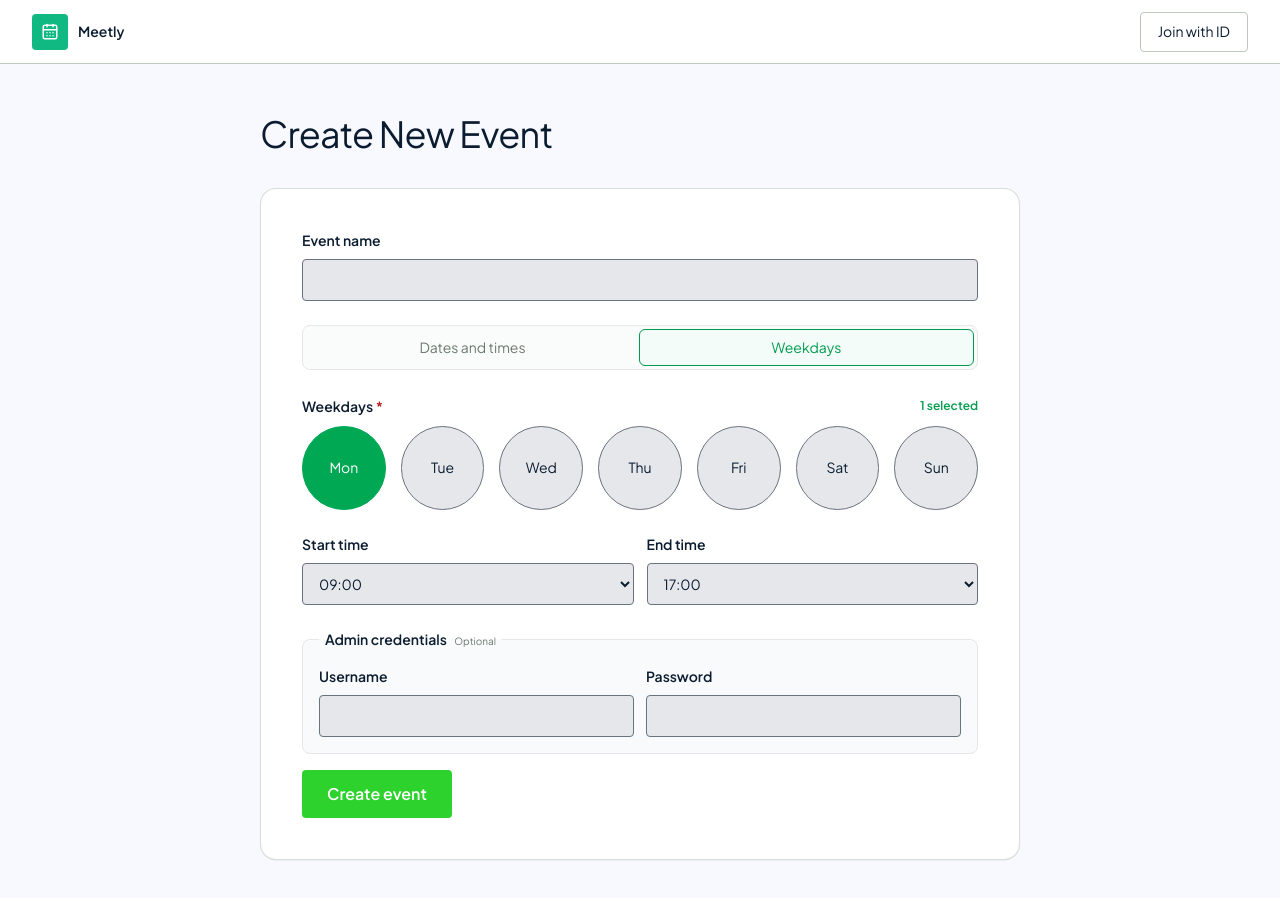
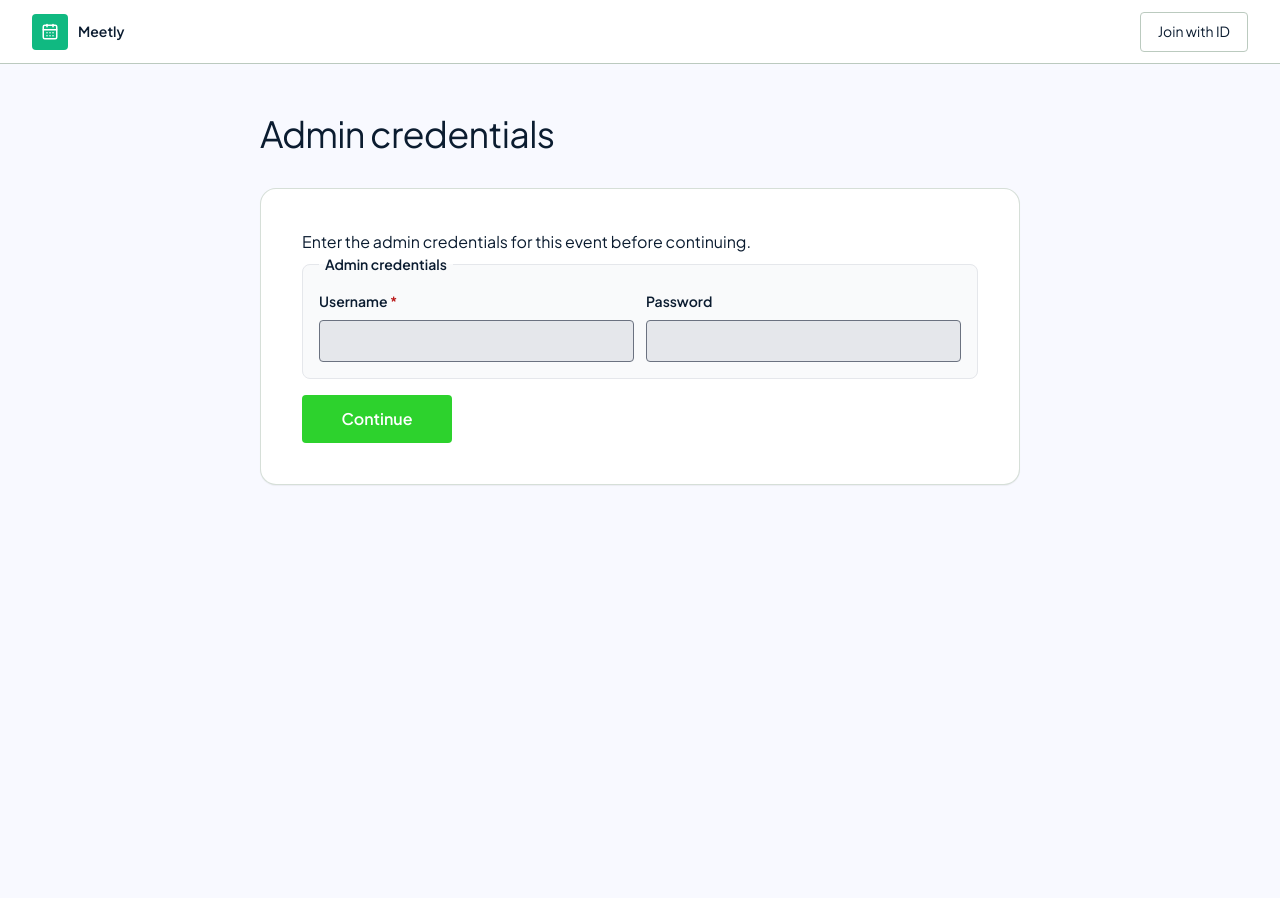
Before and after one commit to HKBDU/Meetly, a React (Vite) app in the folder frontend/: page / in a window 1280 px wide. Shown: the top 898 px of the page. After the commit the page ends 800 px from the top, so only its background shows below. Built offline with nearby package versions, Linux system fonts and the light colour scheme.

Commit message:
Fix: seperate credential from create form

```diff
--- a/frontend/src/features/events/components/AdminCredentialsFields.tsx
+++ b/frontend/src/features/events/components/AdminCredentialsFields.tsx
@@ -1,11 +1,12 @@
-type AdminCredentialsFieldsProps = { username: string; password: string; onUsernameChange: (value: string) => void; onPasswordChange: (value: string) => void }
+type AdminCredentialsFieldsProps = { username: string; password: string; onUsernameChange: (value: string) => void; onPasswordChange: (value: string) => void; usernameRequired?: boolean; passwordRequired?: boolean; error?: string }
 
-export function AdminCredentialsFields({ username, password, onUsernameChange, onPasswordChange }: AdminCredentialsFieldsProps) {
+export function AdminCredentialsFields({ username, password, onUsernameChange, onPasswordChange, usernameRequired = false, passwordRequired = false, error }: AdminCredentialsFieldsProps) {
   return <fieldset className="admin-fields">
-    <legend>Admin credentials <span>Optional</span></legend>
+    <legend>Admin credentials {!usernameRequired && !passwordRequired && <span>Optional</span>}</legend>
     <div className="admin-fields__grid">
-      <div className="form-field"><label htmlFor="admin-username">Username</label><input id="admin-username" onChange={(event) => onUsernameChange(event.target.value)} value={username} /></div>
-      <div className="form-field"><label htmlFor="admin-password">Password</label><input id="admin-password" onChange={(event) => onPasswordChange(event.target.value)} type="password" value={password} /></div>
+      <div className="form-field"><label htmlFor="admin-username">Username {usernameRequired && <span className="required-mark">*</span>}</label><input aria-invalid={Boolean(error)} id="admin-username" onChange={(event) => onUsernameChange(event.target.value)} required={usernameRequired} value={username} /></div>
+      <div className="form-field"><label htmlFor="admin-password">Password {passwordRequired && <span className="required-mark">*</span>}</label><input aria-invalid={Boolean(error)} id="admin-password" onChange={(event) => onPasswordChange(event.target.value)} required={passwordRequired} type="password" value={password} /></div>
     </div>
+    {error && <span className="field-error">{error}</span>}
   </fieldset>
 }
--- a/frontend/src/features/events/components/EventForm.tsx
+++ b/frontend/src/features/events/components/EventForm.tsx
@@ -1,6 +1,5 @@
 import { useState, type FormEvent } from 'react'
 import { EventFormActions } from './EventFormActions'
-import { AdminCredentialsFields } from './AdminCredentialsFields'
 import { AvailabilitySelector } from './AvailabilitySelector'
 import { EventTitleField } from './EventTitleField'
 import { EventTypeSelect } from './EventTypeSelect'
@@ -8,7 +7,7 @@ import { TimeRangeFields } from './TimeRangeFields'
 import type { EventFormValues, FieldErrors } from '../types'
 import { validateEventForm } from '../schema'
 
-type EventFormProps = { compact?: boolean; onCancel?: () => void; onSubmit?: (values: EventFormValues) => void }
+type EventFormProps = { compact?: boolean; onCancel?: () => void; onSubmit?: (values: EventFormValues) => void | Promise<void>; adminUsername: string; adminPassword: string; submitting?: boolean; error?: string }
 
 const INITIAL_VALUES: EventFormValues = {
   title: '',
@@ -17,12 +16,10 @@ const INITIAL_VALUES: EventFormValues = {
   availableDates: ['Mon'],
   dailyStartTime: '09:00',
   dailyEndTime: '17:00',
-  adminUsername: '',
-  adminPassword: '',
 }
 
-export function EventForm({ compact = false, onCancel, onSubmit }: EventFormProps) {
-  const [values, setValues] = useState<EventFormValues>(INITIAL_VALUES)
+export function EventForm({ compact = false, onCancel, onSubmit, adminUsername, adminPassword, submitting = false, error }: EventFormProps) {
+  const [values, setValues] = useState<EventFormValues>({ ...INITIAL_VALUES, adminUsername, adminPassword })
   const [errors, setErrors] = useState<FieldErrors>({})
 
   function update<K extends keyof EventFormValues>(field: K, value: EventFormValues[K]) {
@@ -37,12 +34,12 @@ export function EventForm({ compact = false, onCancel, onSubmit }: EventFormProp
     setValues((current) => ({ ...current, eventType, availableDates: [] }))
     setErrors((current) => ({ ...current, eventType: undefined, availableDates: undefined }))
   }
-  function submit(event: FormEvent<HTMLFormElement>) {
+  async function submit(event: FormEvent<HTMLFormElement>) {
     event.preventDefault()
     const nextErrors = validateEventForm(values)
     setErrors(nextErrors)
     if (Object.keys(nextErrors).length === 0) {
-      onSubmit?.(values)
+      await onSubmit?.(values)
     }
   }
 
@@ -53,8 +50,8 @@ export function EventForm({ compact = false, onCancel, onSubmit }: EventFormProp
       <EventTypeSelect onChange={changeEventType} value={values.eventType} />
       <AvailabilitySelector error={errors.availableDates} eventType={values.eventType} onChange={(value) => update('availableDates', value)} value={values.availableDates} />
       <TimeRangeFields end={values.dailyEndTime} error={errors.dailyEndTime} onEndChange={(value) => update('dailyEndTime', value)} onStartChange={(value) => update('dailyStartTime', value)} start={values.dailyStartTime} />
-      <AdminCredentialsFields onPasswordChange={(value) => update('adminPassword', value)} onUsernameChange={(value) => update('adminUsername', value)} password={values.adminPassword ?? ''} username={values.adminUsername ?? ''} />
     </section>
-    <EventFormActions onCancel={onCancel ?? (() => undefined)} />
+    {error && <div className="form-submit-error" role="alert">{error}</div>}
+    <EventFormActions onCancel={onCancel ?? (() => undefined)} submitting={submitting} />
   </form>
 }
--- a/frontend/src/features/events/components/EventFormActions.tsx
+++ b/frontend/src/features/events/components/EventFormActions.tsx
@@ -3,6 +3,6 @@ type EventFormActionsProps = { onCancel: () => void; submitting?: boolean }
 export function EventFormActions({ onCancel, submitting = false }: EventFormActionsProps) {
   return <footer className="event-form__footer">
     <button className="button button--secondary" onClick={onCancel} type="button">Cancel</button>
-    <button className="button button--primary" type="submit">{submitting ? 'Creating...' : 'Create event'}</button>
+    <button className="button button--primary" disabled={submitting} type="submit">{submitting ? 'Creating...' : 'Create Event'}</button>
   </footer>
 }
--- a/frontend/src/features/events/components/NewEventScreen.tsx
+++ b/frontend/src/features/events/components/NewEventScreen.tsx
@@ -1,12 +1,73 @@
-import { useState } from 'react'
+import { useState, type FormEvent } from 'react'
 import { CalendarDays, X } from 'lucide-react'
+import { AdminCredentialsFields } from './AdminCredentialsFields'
 import { EventForm } from './EventForm'
+import { createEvent } from '../services'
+import type { CreateEventResponse } from '../types'
+
+type EventStep = 'credentials' | 'event'
 
 export function NewEventScreen() {
   const [isOpen, setIsOpen] = useState(true)
+  const [step, setStep] = useState<EventStep>('credentials')
+  const [adminUsername, setAdminUsername] = useState('')
+  const [adminPassword, setAdminPassword] = useState('')
+  const [credentialsError, setCredentialsError] = useState<string>()
+  const [createError, setCreateError] = useState<string>()
+  const [isCreating, setIsCreating] = useState(false)
+  const [createdEvent, setCreatedEvent] = useState<CreateEventResponse['value']>()
+
+  function continueToEvent(event: FormEvent<HTMLFormElement>) {
+    event.preventDefault()
+    if (!adminUsername.trim()) {
+      setCredentialsError('Username is required.')
+      return
+    }
+    setCredentialsError(undefined)
+    setStep('event')
+  }
+
+  async function submitEvent(values: Parameters<typeof createEvent>[0]) {
+    setCreateError(undefined)
+    setIsCreating(true)
+    try {
+      const response = await createEvent(values)
+      setCreatedEvent(response.value)
+    } catch (error) {
+      setCreateError(error instanceof Error ? error.message : 'Unable to create event.')
+    } finally {
+      setIsCreating(false)
+    }
+  }
+
+  if (createdEvent) return <EventManagementScreen event={createdEvent} />
   if (!isOpen) return <button className="reopen-button" onClick={() => setIsOpen(true)} type="button">Open new event</button>
+
   return <div className="app-shell">
-    <div className="mobile-screen"><header className="screen-header"><div className="brand"><span className="brand__icon"><CalendarDays size={18} /></span><span>Meetly</span></div><button aria-label="Close" onClick={() => setIsOpen(false)} type="button"><X size={24} /></button></header><h1 className="mobile-title">Create New Event</h1><EventForm compact onCancel={() => setIsOpen(false)} /></div>
-    <div className="desktop-screen"><header className="site-header"><div className="brand"><span className="brand__icon"><CalendarDays size={18} /></span><span>Meetly</span></div><button className="join-button" type="button">Join with ID</button></header><main className="event-page"><h1>Create New Event</h1><div className="desktop-dialog"><EventForm onCancel={() => setIsOpen(false)} /></div></main></div>
+    <div className="mobile-screen">
+      <header className="screen-header"><div className="brand"><span className="brand__icon"><CalendarDays size={18} /></span><span>Meetly</span></div><button aria-label="Close" onClick={() => setIsOpen(false)} type="button"><X size={24} /></button></header>
+      {step === 'credentials' ? <CredentialsStep compact error={credentialsError} onPasswordChange={(value) => { setAdminPassword(value); setCredentialsError(undefined) }} onSubmit={continueToEvent} onUsernameChange={(value) => { setAdminUsername(value); setCredentialsError(undefined) }} password={adminPassword} username={adminUsername} /> : <><h1 className="mobile-title">Create New Event</h1><EventForm adminPassword={adminPassword} adminUsername={adminUsername} compact error={createError} onCancel={() => setIsOpen(false)} onSubmit={submitEvent} submitting={isCreating} /></>}
+    </div>
+    <div className="desktop-screen">
+      <header className="site-header"><div className="brand"><span className="brand__icon"><CalendarDays size={18} /></span><span>Meetly</span></div><button className="join-button" type="button">Join with ID</button></header>
+      <main className="event-page"><h1>{step === 'credentials' ? 'Admin credentials' : 'Create New Event'}</h1><div className="desktop-dialog">{step === 'credentials' ? <CredentialsStep error={credentialsError} onPasswordChange={(value) => { setAdminPassword(value); setCredentialsError(undefined) }} onSubmit={continueToEvent} onUsernameChange={(value) => { setAdminUsername(value); setCredentialsError(undefined) }} password={adminPassword} username={adminUsername} /> : <EventForm adminPassword={adminPassword} adminUsername={adminUsername} error={createError} onCancel={() => setIsOpen(false)} onSubmit={submitEvent} submitting={isCreating} />}</div></main>
+    </div>
   </div>
 }
+
+type CredentialsStepProps = { compact?: boolean; username: string; password: string; error?: string; onUsernameChange: (value: string) => void; onPasswordChange: (value: string) => void; onSubmit: (event: FormEvent<HTMLFormElement>) => void }
+
+function CredentialsStep({ compact = false, username, password, error, onUsernameChange, onPasswordChange, onSubmit }: CredentialsStepProps) {
+  return <form className={'event-form credentials-step' + (compact ? ' event-form--mobile' : '')} onSubmit={onSubmit}>
+    <div className="credentials-step__intro"><p>Enter the admin credentials for this event before continuing.</p></div>
+    <AdminCredentialsFields error={error} onPasswordChange={onPasswordChange} onUsernameChange={onUsernameChange} password={password} username={username} usernameRequired />
+    <footer className="event-form__footer"><button className="button button--primary" type="submit">Continue</button></footer>
+  </form>
+}
+
+function EventManagementScreen({ event }: { event: NonNullable<CreateEventResponse['value']> }) {
+  return <div className="management-screen">
+    <header className="site-header"><div className="brand"><span className="brand__icon"><CalendarDays size={18} /></span><span>Meetly</span></div></header>
+    <main className="event-page"><h1>Manage Event</h1><section className="management-card"><p className="management-card__success">Event created successfully.</p><dl><div><dt>Event ID</dt><dd>{event.shortCode}</dd></div><div><dt>Revision</dt><dd>{event.revision}</dd></div></dl><a className="button button--primary management-card__link" href={event.url}>Open event</a></section></main>
+  </div>
+}
--- a/frontend/src/features/events/services.ts
+++ b/frontend/src/features/events/services.ts
@@ -1,13 +1,28 @@
-import type { CreateEventRequest, EventFormValues } from './types'
+import type { CreateEventRequest, CreateEventResponse, EventFormValues } from './types'
 
 export type CreateEventPayload = CreateEventRequest
+
+const WEEKDAY_CODES: Record<string, number> = { Sun: 0, Mon: 1, Tue: 2, Wed: 3, Thu: 4, Fri: 5, Sat: 6 }
 
 export function toCreateEventPayload(values: EventFormValues): CreateEventPayload {
   return {
     title: values.title.trim(),
     eventType: values.eventType,
-    availableDates: values.availableDates,
+    availableDates: values.eventType === 1 ? values.availableDates : [],
+    availableWeekdays: values.eventType === 2 ? values.availableDates.map((day) => WEEKDAY_CODES[day]).filter((day) => day !== undefined) : [],
     dailyStartTime: values.dailyStartTime,
     dailyEndTime: values.dailyEndTime,
+    admin: { username: values.adminUsername?.trim() ?? '', password: values.adminPassword || null },
   }
 }
+
+export async function createEvent(values: EventFormValues): Promise<CreateEventResponse> {
+  const response = await fetch(`${import.meta.env.VITE_API_URL ?? ''}/api/v1/events`, {
+    method: 'POST',
+    headers: { 'Content-Type': 'application/json' },
+    body: JSON.stringify(toCreateEventPayload(values)),
+  })
+  const body = await response.json() as CreateEventResponse
+  if (!response.ok || !body.isSuccess || !body.value) throw new Error(body.message || 'Unable to create event.')
+  return body
+}
--- a/frontend/src/features/events/types.ts
+++ b/frontend/src/features/events/types.ts
@@ -15,15 +15,17 @@ export type CreateEventResponse = {
   isSuccess: boolean
   code: number
   message: string
-  value: { shortCode: string; url: string } | null
+  value: { shortCode: string; url: string; participantId: string; isAdmin: boolean; accessToken: string; expiresAt: string; status: number; revision: number } | null
 }
 
 export type CreateEventRequest = {
   title: string
   eventType: EventType
   availableDates: string[]
+  availableWeekdays: number[]
   dailyStartTime: string
   dailyEndTime: string
+  admin: { username: string; password: string | null }
 }
 
 export type FieldErrors = Partial<Record<keyof EventFormValues, string>>
```
Also changed, not shown: frontend/src/styles/global.css (+10 -0 lines).
